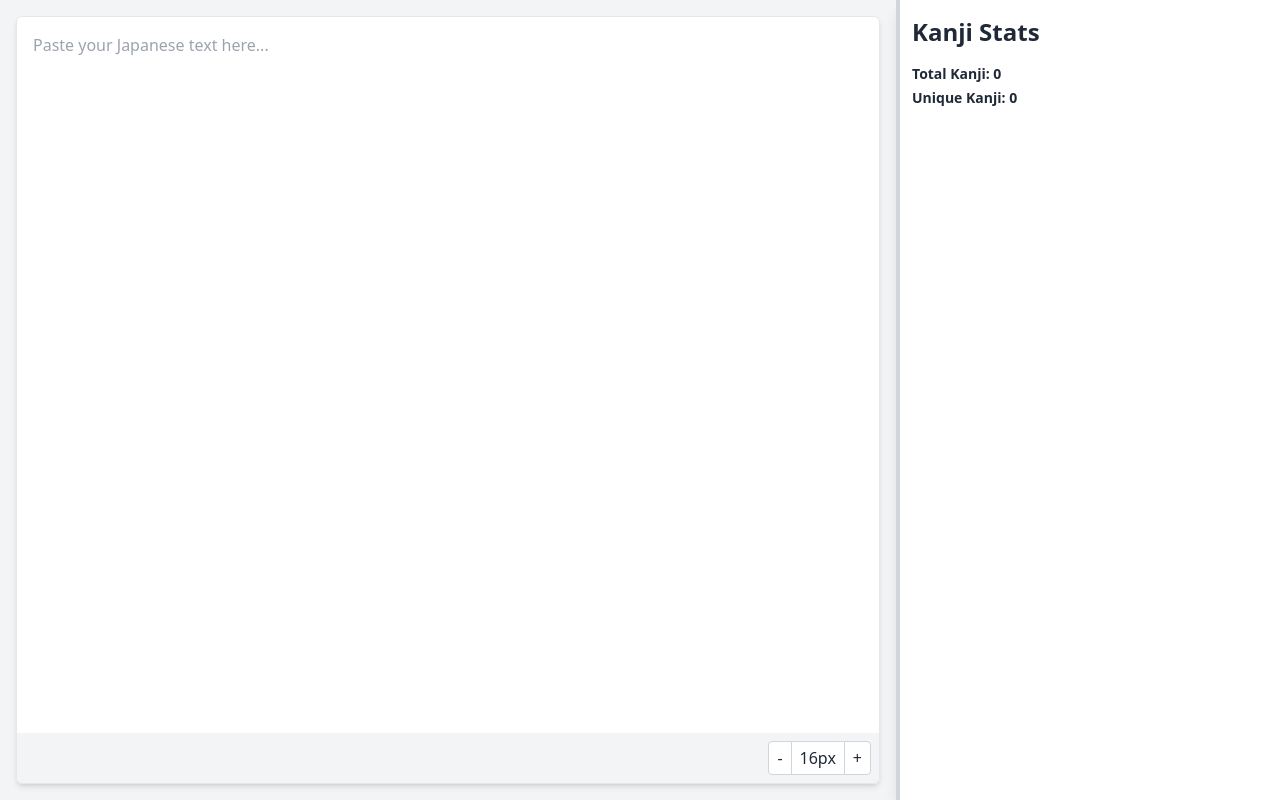
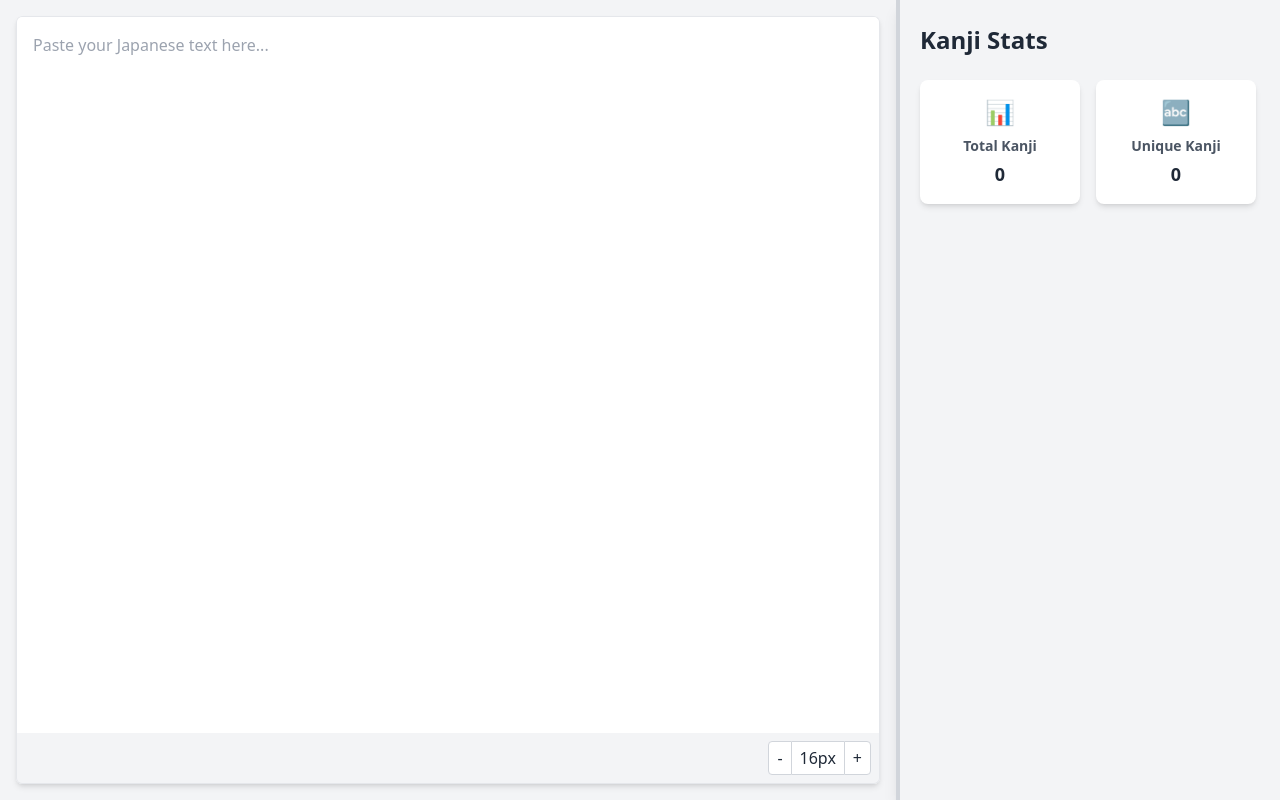
Before and after one commit to darrenburns/kanjibook, a React (Vite) app: page / in a window 1280 px wide. Built offline with nearby package versions, Linux system fonts and the light colour scheme.

Commit message:
Improving sidebar design

```diff
--- a/src/components/Sidebar.tsx
+++ b/src/components/Sidebar.tsx
@@ -51,17 +51,17 @@ const Sidebar: React.FC<SidebarProps> = ({ content, selectedText }) => {
 
   return (
     <aside
-      className="bg-white shadow-lg flex flex-col relative"
+      className="bg-gray-100 shadow-lg flex flex-col relative"
       style={{ width: `${width}px` }}
     >
       <div
         className="w-1 bg-gray-300 hover:bg-gray-400 cursor-col-resize absolute left-0 top-0 bottom-0"
         onMouseDown={handleMouseDown}
       />
-      <div className="p-4 flex-grow overflow-auto">
-        <h2 className="text-2xl font-semibold mb-4">Kanji Stats</h2>
+      <div className="p-6 flex-grow overflow-auto">
+        <h2 className="text-2xl font-semibold mb-6">Kanji Stats</h2>
         {selectedText && (
-          <p className="text-sm text-gray-600 mb-2">
+          <p className="text-sm text-gray-600 mb-4">
             Showing stats for selected text
           </p>
         )}
--- a/src/components/StatsDisplay.tsx
+++ b/src/components/StatsDisplay.tsx
@@ -17,13 +17,19 @@ const StatsDisplay: React.FC<StatsDisplayProps> = ({ globalStats, selectedStats
 
   return (
     <div>
-      <div className="mb-4 space-y-1">
-        <p className="text-sm font-semibold">
-          Total Kanji: {hasSelection ? `${selectedTotalCount} / ` : ''}{globalTotalCount}
-        </p>
-        <p className="text-sm font-semibold">
-          Unique Kanji: {hasSelection ? `${selectedUniqueKanjiCount} / ` : ''}{globalUniqueKanjiCount}
-        </p>
+      <div className="mb-6 grid grid-cols-2 gap-4">
+        <StatCard
+          icon="📊"
+          title="Total Kanji"
+          value={globalTotalCount}
+          selectedValue={hasSelection ? selectedTotalCount : undefined}
+        />
+        <StatCard
+          icon="🔤"
+          title="Unique Kanji"
+          value={globalUniqueKanjiCount}
+          selectedValue={hasSelection ? selectedUniqueKanjiCount : undefined}
+        />
       </div>
       <div className="space-y-2">
         {sortedGlobalKanji.map(([kanji, globalCount]) => (
@@ -37,6 +43,31 @@ const StatsDisplay: React.FC<StatsDisplayProps> = ({ globalStats, selectedStats
           />
         ))}
       </div>
+    </div>
+  );
+};
+
+interface StatCardProps {
+  icon: string;
+  title: string;
+  value: number;
+  selectedValue?: number;
+}
+
+const StatCard: React.FC<StatCardProps> = ({ icon, title, value, selectedValue }) => {
+  return (
+    <div className="bg-white rounded-lg shadow-md p-4 flex flex-col items-center justify-center">
+      <div className="text-2xl mb-2">{icon}</div>
+      <h3 className="text-sm font-semibold text-gray-600 mb-1">{title}</h3>
+      <p className="text-lg font-bold">
+        {selectedValue !== undefined ? (
+          <>
+            <span className="text-blue-600">{selectedValue}</span>
+            <span className="text-gray-400 mx-1">/</span>
+          </>
+        ) : null}
+        <span>{value}</span>
+      </p>
     </div>
   );
 };
```
